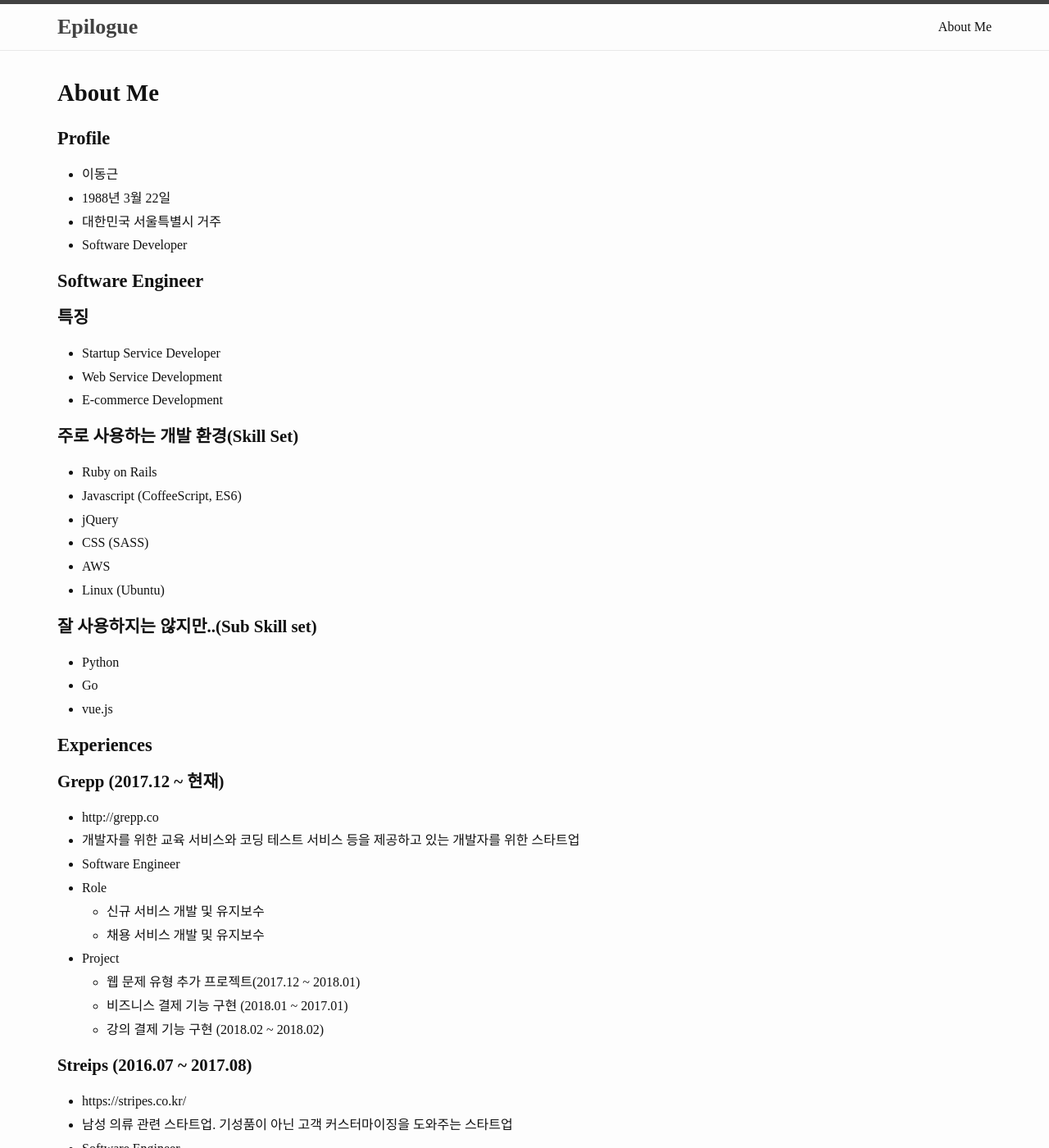
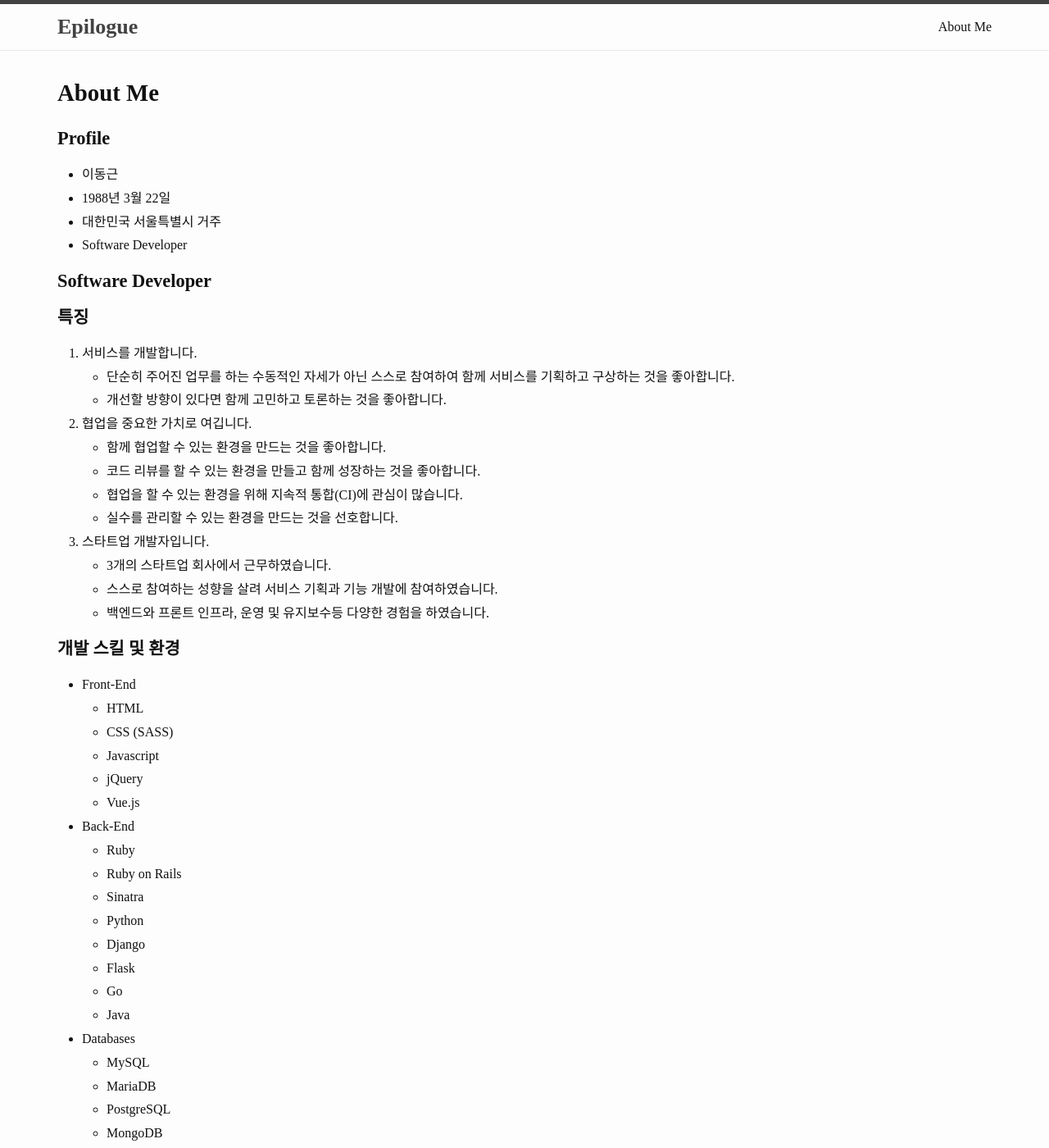
Before and after one commit to dizy64/dizy64.github.io, a Jekyll site: the page built from about/index.md, in a window 1280 px wide and 1400 px high. Shown: the whole window at 82% size. Built offline with Jekyll 4.4.1, drawn with Linux system fonts in a browser that asks for light colours; some of the changed text lies outside the part shown.

Commit message:
프로필 수정

```diff
--- a/about/index.md
+++ b/about/index.md
@@ -12,55 +12,86 @@ permalink: /about/
 * 대한민국 서울특별시 거주
 * Software Developer
 
-# Software Engineer
+# Software Developer
 
 ## 특징
 
-* Startup Service Developer
-* Web Service Development
-* E-commerce Development
+1. 서비스를 개발합니다.
+    * 단순히 주어진 업무를 하는 수동적인 자세가 아닌 스스로 참여하여 함께 서비스를 기획하고 구상하는 것을 좋아합니다.
+    * 개선할 방향이 있다면 함께 고민하고 토론하는 것을 좋아합니다.
+2. 협업을 중요한 가치로 여깁니다.
+    * 함께 협업할 수 있는 환경을 만드는 것을 좋아합니다.
+    * 코드 리뷰를 할 수 있는 환경을 만들고 함께 성장하는 것을 좋아합니다.
+    * 협업을 할 수 있는 환경을 위해 지속적 통합(CI)에 관심이 많습니다.
+    * 실수를 관리할 수 있는 환경을 만드는 것을 선호합니다.
+3. 스타트업 개발자입니다.
+    * 3개의 스타트업 회사에서 근무하였습니다.
+    * 스스로 참여하는 성향을 살려 서비스 기획과 기능 개발에 참여하였습니다.
+    * 백엔드와 프론트 인프라, 운영 및 유지보수등 다양한 경험을 하였습니다.
 
-## 주로 사용하는 개발 환경(Skill Set)
+## 개발 스킬 및 환경
 
-* Ruby on Rails
-* Javascript (CoffeeScript, ES6)
-* jQuery
-* CSS (SASS)
-* AWS
-* Linux (Ubuntu)
-
-## 잘 사용하지는 않지만..(Sub Skill set)
-
-* Python
-* Go
-* vue.js
+* Front-End
+    * HTML
+    * CSS (SASS)
+    * Javascript
+    * jQuery
+    * Vue.js
+* Back-End
+    * Ruby
+    * Ruby on Rails
+    * Sinatra
+    * Python
+    * Django
+    * Flask
+    * Go
+    * Java
+* Databases
+    * MySQL
+    * MariaDB
+    * PostgreSQL
+    * MongoDB
+    * Redis
+    * Elasticsearch
+* Infra
+    * Amazon Web Service
+    * Docker
+* Tools
+    * Git
+    * Circle CI
+    * HoundCI
 
 # Experiences
 
-## Grepp (2017.12 ~ 현재)
+## Grepp (2017.12 ~ ing)
 
-* http://grepp.co
+* [http://grepp.co](http://grepp.co)
 * 개발자를 위한 교육 서비스와 코딩 테스트 서비스 등을 제공하고 있는 개발자를 위한 스타트업
-* Software Engineer
-* Role
+* **역할**
   * 신규 서비스 개발 및 유지보수
   * 채용 서비스 개발 및 유지보수
-* Project
+* **프로젝트 목록**
   * 웹 문제 유형 추가 프로젝트(2017.12 ~ 2018.01)
   * 비즈니스 결제 기능 구현 (2018.01 ~ 2017.01)
   * 강의 결제 기능 구현 (2018.02 ~ 2018.02)
+  * STDIO 방식의 시험 기능 개발 (2018.04 ~ 2018.05)
+  * 프로그래밍 자격증 시험 서비스 개발 (2018.06 ~ 2018.07)
+  * 알고리즘 대회 대응 작업 (2017.07)
+  * 아마존 인스턴스 자동 스케일 아웃 기능 개발 (2018.08)
+  * 이력서 기능 재개편(2018.09)
+  * 2019년 카카오 블라인드 채용 대회 대응 작업 (2018.09)
+  * 개발자 채용 서비스 개발 (2018.10 ~ ing)
 
 ## Streips (2016.07 ~ 2017.08)
 
-* https://stripes.co.kr/
+* [https://stripes.co.kr/](https://stripes.co.kr/)
 * 남성 의류 관련 스타트업. 기성품이 아닌 고객 커스터마이징을 도와주는 스타트업
-* Software Engineer
-* Role
+* **역할**
   * 팀 리딩
   * 신규 서비스 개발
   * 이커머스 기능 구현 및 유지 보수
   * 인프라 관리 등 개발 총괄
-* Project
+* **프로젝트 목록**
   * 고객 상담 기능 개선 프로젝트 (2016.07)
   * 회원가입, 방문 신청 통합 프로젝트 (2016.07 ~ 2016.08)
   * 추천 상품을 빠르게 담아서 결제할 수 있는 Express Order 프로젝트 (2016.08)
@@ -72,15 +103,13 @@ permalink: /about/
   * 사이트 통합 개편 프로젝트 (2017.3 ~ 2017.06)
   * 그루밍 정기 결제 서비스 (2017.07 ~ 2017.08)
 
-
 ## Carffeine (2015.03 ~ 2016.06)
 
-* https://www.carffeine.com
+* [https://www.carffeine.com](https://www.carffeine.com)
 * 자동차 정비 및 튜닝 시장의 O2O 서비스. 현재 폐업
-* Software Engineer
-* Role
+* **역할**
   * 신규 서비스 개발 및 유지 보수
-* Project
+* **프로젝트 목록**
   * 협력점(정비소) 소개 페이지 개선 프로젝트 (2015.05)
   * 서비스 신청 개선 프로젝트 (2015.06 ~ 2015.07)
   * 카페인 매거진(게시판 / 큐레이팅) 개발 프로젝트 (2015.08 ~ 2015.09)
```
